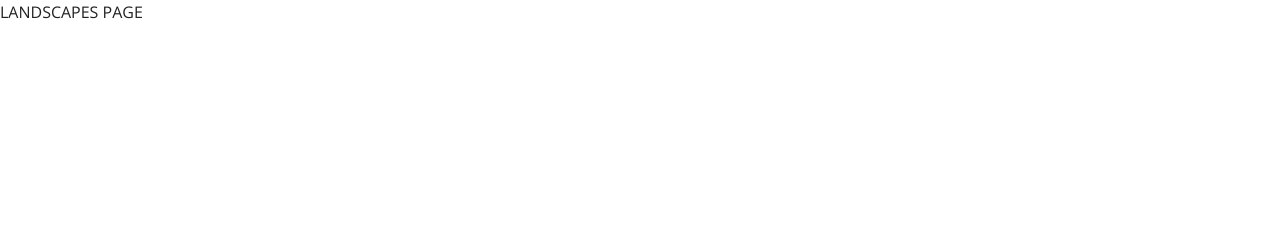
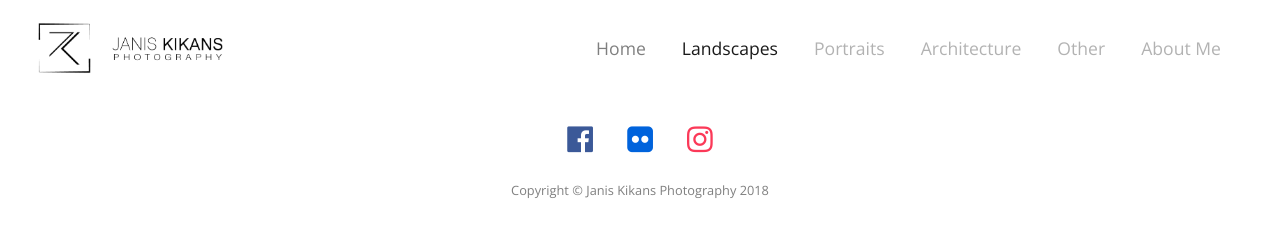
Before and after one commit to janiskikans/janiskikans.github.io, a plain HTML site: page landscapes.html in a window 1280 px wide. Drawn offline with nearby package versions, Linux system fonts and the light colour scheme.

Commit message:
activated Landscape page; navbar to white

```diff
--- a/landscapes.html
+++ b/landscapes.html
@@ -5,9 +5,18 @@
     <meta charset="utf-8">
     <meta name="viewport" content="width=device-width, initial-scale=1, shrink-to-fit=no">
 
-    <title>JANIS KIKANS PHOTOGRAPHY - LANDSCAPES</title>
+    <title>JANIS KIKANS PHOTOGRAPHY - WELCOME</title>
+
+    <link rel="apple-touch-icon" sizes="180x180" href="/media/fav/apple-touch-icon.png">
+    <link rel="icon" type="image/png" sizes="32x32" href="/media/fav/favicon-32x32.png">
+    <link rel="icon" type="image/png" sizes="16x16" href="/media/fav/favicon-16x16.png">
+    <link rel="manifest" href="/media/fav/site.webmanifest">
+    <link rel="mask-icon" href="/media/fav/safari-pinned-tab.svg" color="#5bbad5">
+    <meta name="msapplication-TileColor" content="#da532c">
+    <meta name="theme-color" content="#ffffff">
 
     <link rel="stylesheet" href="https://stackpath.bootstrapcdn.com/bootstrap/4.1.1/css/bootstrap.min.css" integrity="sha384-WskhaSGFgHYWDcbwN70/dfYBj47jz9qbsMId/iRN3ewGhXQFZCSftd1LZCfmhktB" crossorigin="anonymous">
+    <link rel="stylesheet" href="https://cdnjs.cloudflare.com/ajax/libs/font-awesome/4.7.0/css/font-awesome.min.css">
     <script src="https://ajax.googleapis.com/ajax/libs/jquery/3.3.1/jquery.min.js"></script>
     <script src="https://cdnjs.cloudflare.com/ajax/libs/popper.js/1.14.3/umd/popper.min.js" integrity="sha384-ZMP7rVo3mIykV+2+9J3UJ46jBk0WLaUAdn689aCwoqbBJiSnjAK/l8WvCWPIPm49" crossorigin="anonymous"></script>
 
@@ -15,7 +24,59 @@
 </head>
 
 <body>
-    LANDSCAPES  PAGE
+
+    <!-- Navigation -->
+    <nav class="navbar navbar-expand-md navbar-light bg-white sticky-top">
+    <div class="container-fluid">
+            <a class="navbar-brand" href="index.html"><img id="nav_icon" src="media/logo_text.png" height="70" alt=""></a>
+
+            <button class="navbar-toggler" type="button" data-toggle="collapse" data-target="#mainNav">
+                <span class="navbar-toggler-icon"></span>
+            </button>
+
+            <div class="collapse navbar-collapse" id="mainNav">
+                <ul class="navbar-nav ml-auto">
+                    <li class="nav-item">
+                        <a class="nav-link" href="index.html">Home</a>
+                    </li>
+                    <li class="nav-item active">
+                        <a class="nav-link" href="/landscapes.html">Landscapes</a>
+                    </li>
+                    <li class="nav-item">
+                        <a class="nav-link disabled" href="#">Portraits</a>
+                    </li>
+                    <li class="nav-item">
+                        <a class="nav-link disabled" href="#">Architecture</a>
+                    </li>
+                    <li class="nav-item">
+                        <a class="nav-link disabled" href="#">Other</a>
+                    </li>
+                    <li class="nav-item">
+                        <a class="nav-link disabled" href="#">About Me</a>
+                    </li>
+                </ul>
+            </div>
+    </div>
+    </nav> <!-- End of Nav -->
+
+    <!-- Social -->
+    <div class="container-fluid padding">
+        <div class="row text-center padding">
+            <div class="col-12 social">
+                <a href="https://www.facebook.com/janiskikansphotography/" target="_blank"><i class="fa fa-facebook-official"></i></a>
+                <a href="https://www.flickr.com/people/janiskikansphotography/" target="_blank"><i class="fa fa-flickr"></i></a>
+                <a href="http://instagram.com/janiskikans_photography/" target="_blank"><i class="fa fa-instagram"></i></a>
+            </div>
+        </div>
+    </div>
+    <!-- Footer -->
+    <footer class="bg-white small text-center text-black-50">
+        <div class="container">
+            Copyright &copy; Janis Kikans Photography 2018
+        </div>
+    </footer>
+
+    <script src="https://stackpath.bootstrapcdn.com/bootstrap/4.1.1/js/bootstrap.min.js" integrity="sha384-smHYKdLADwkXOn1EmN1qk/HfnUcbVRZyYmZ4qpPea6sjB/pTJ0euyQp0Mk8ck+5T" crossorigin="anonymous"></script>
 </body>
 
 </html>
--- a/styles/main.css
+++ b/styles/main.css
@@ -26,7 +26,17 @@ navbar {
     font-size: 1.1em !important;
 }
 
+.bg-white {
+    background-color: #FFFFFF;
+}
+
 /* Carousel */
+
+.carousel-indicators li {
+    border-radius: 12px;
+    width: 10px;
+    height: 10px
+}
 
 .carousel-inner img {
     width: 100%;
```
Also changed, not shown: index.html (+2 -2 lines).
